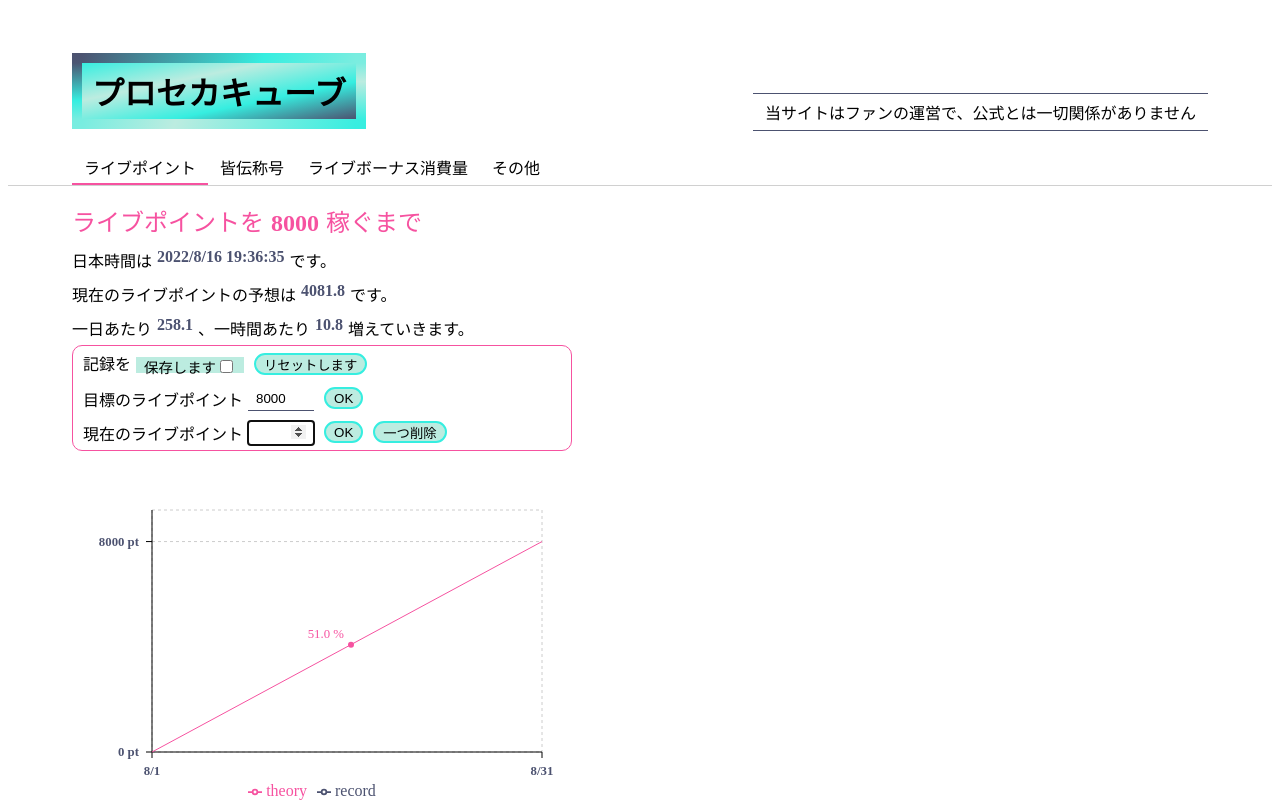
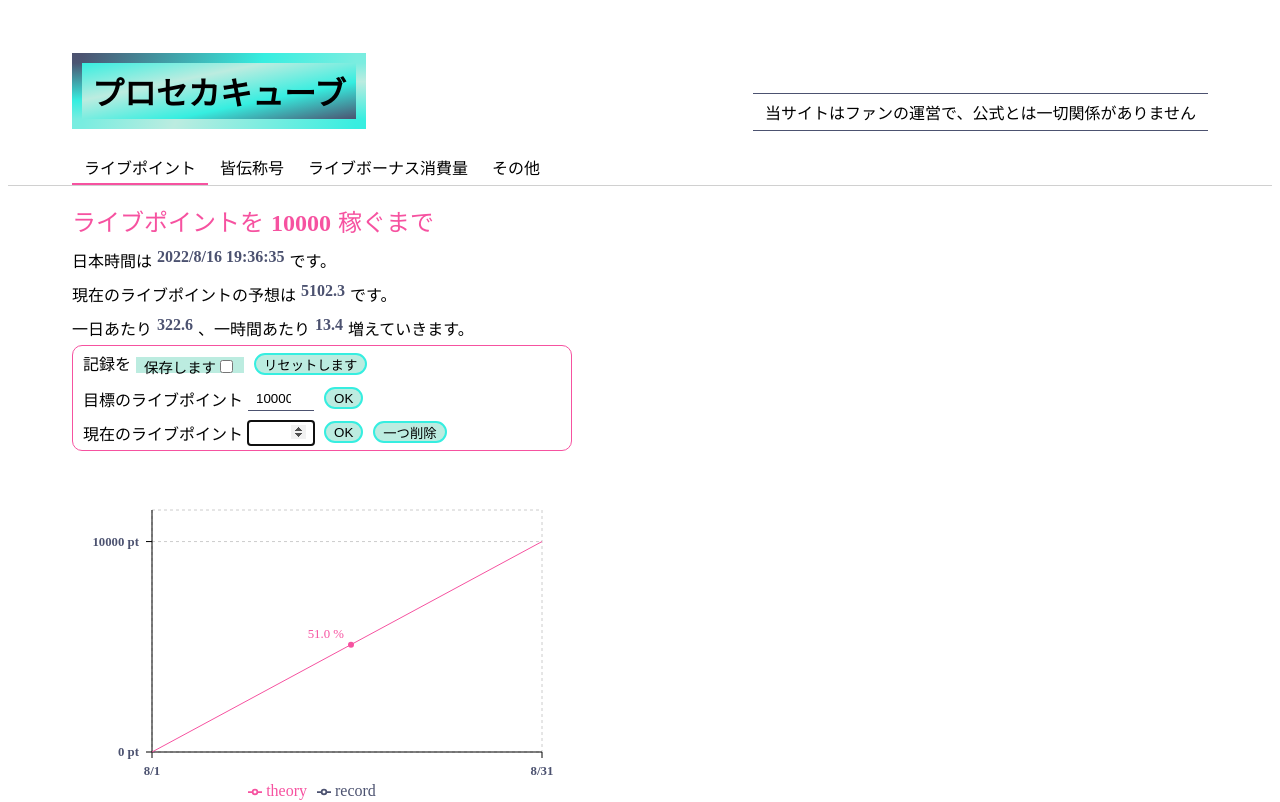
Before and after one commit to popcube/prosekacube, a React (Create React App) app: page / in a window 1280 px wide. Shown: the top 802 px of the page. Built offline with nearby package versions, Linux system fonts and the light colour scheme.

Commit message:
goal live point update

```diff
--- a/src/components/user_inputs.js
+++ b/src/components/user_inputs.js
@@ -39,6 +39,7 @@ const Label = styled.label`
 `;
 
 const liveBonusTable = [1, 5, 10, 14, 17, 20, 21, 22, 23, 24, 25];
+const goalPointInit = 10000
 
 export const UserInput = () => {
   const dispatch = useDispatch();
@@ -56,7 +57,7 @@ export const UserInput = () => {
   const ifResetOneButton = useRef(null);
 
   const [livePoint, setLivePoint] = useState("");
-  const [goalPointForm, setGoalPointForm] = useState(8000);
+  const [goalPointForm, setGoalPointForm] = useState(goalPointInit);
   const [resetConfirm, setResetConfirm] = useState(false);
   const [showDiv2, setShowDiv2] = useState(false);
   const [latestRecordBuffer, setLatetRecordBuffer] = useState([]);
@@ -242,7 +243,7 @@ export const UserInput = () => {
             <Input
               type="number"
               min="1"
-              max="8000"
+              max={goalPointInit.toString()}
               value={goalPointForm}
               onChange={(e) => setGoalPointForm(e.target.value)}
             />
@@ -257,7 +258,7 @@ export const UserInput = () => {
             <Input
               type="number"
               min="0"
-              max="8000"
+              max={goalPointInit.toString()}
               value={livePoint}
               onChange={(e) => setLivePoint(e.target.value)}
               autoFocus={true}
--- a/src/redux/livePointTracerSlice.js
+++ b/src/redux/livePointTracerSlice.js
@@ -2,7 +2,7 @@ import { createSlice } from "@reduxjs/toolkit";
 import { JSTOffset } from "../components/live_point_chart";
 
 const initialState = {
-  goalPoint: 8000,
+  goalPoint: 10000,
   data: [],
   livePointsPerShow: 14,
   cookieControl: false,
```
